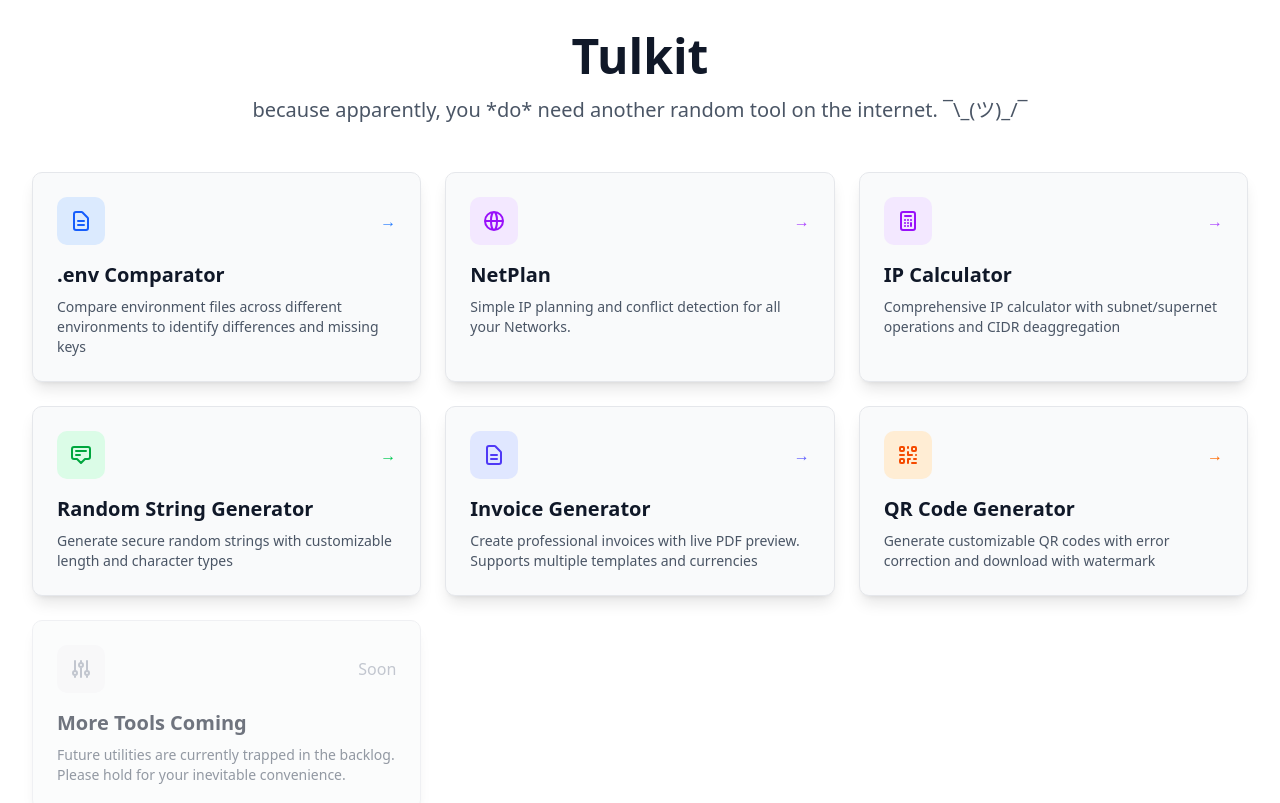
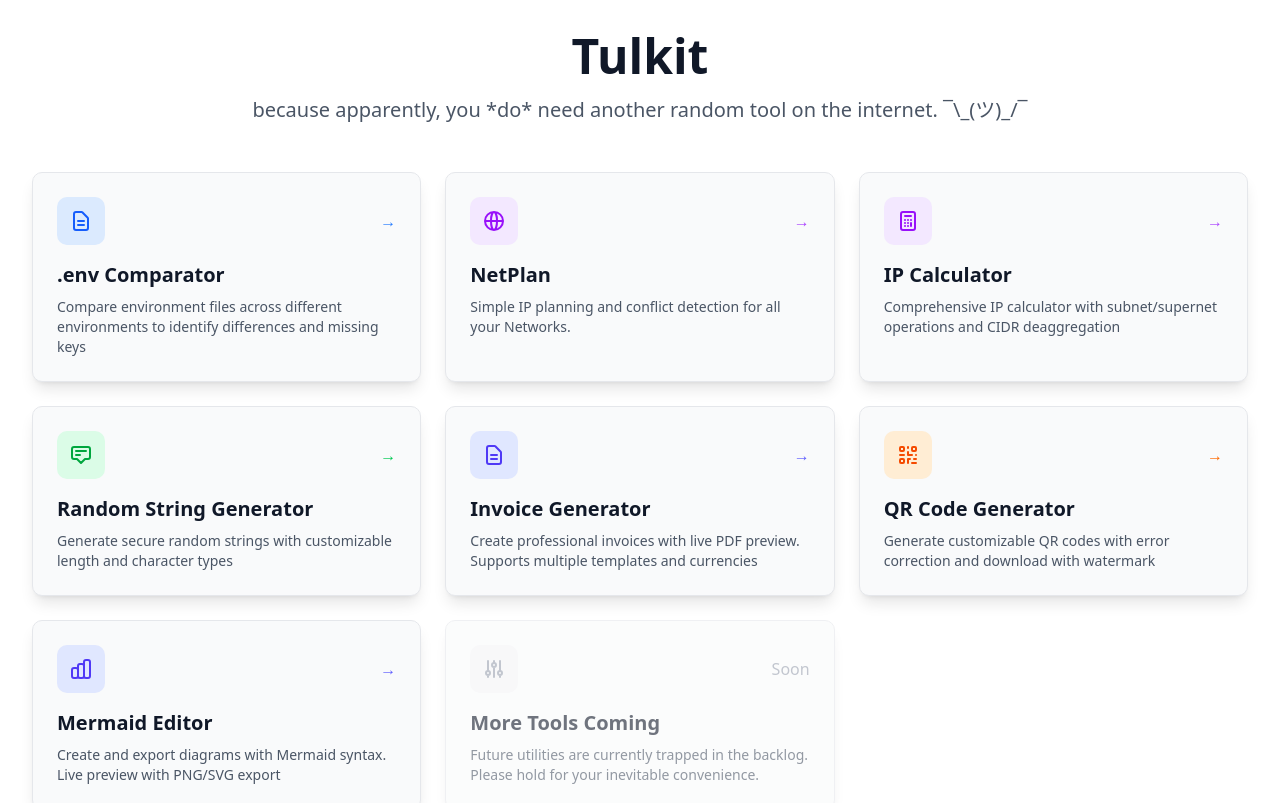
Before and after one commit to widnyana/tulkit, a Next.js app: page / in a window 1280 px wide. Shown: the top 803 px of the page. Built offline with nearby package versions, Linux system fonts and the light colour scheme.

Commit message:
feat: add mermaid editor to homepage

```diff
--- a/app/page.tsx
+++ b/app/page.tsx
@@ -149,6 +149,28 @@ export default function Home() {
           />
 
           <ToolCard
+            href="/mermaid-editor"
+            title="Mermaid Editor"
+            description="Create and export diagrams with Mermaid syntax. Live preview with PNG/SVG export"
+            color="indigo"
+            icon={
+              <svg
+                fill="none"
+                stroke="currentColor"
+                viewBox="0 0 24 24"
+                className="w-full h-full"
+              >
+                <path
+                  strokeLinecap="round"
+                  strokeLinejoin="round"
+                  strokeWidth={2}
+                  d="M9 19v-6a2 2 0 00-2-2H5a2 2 0 00-2 2v6a2 2 0 002 2h2a2 2 0 002-2zm0 0V9a2 2 0 012-2h2a2 2 0 012 2v10m-6 0a2 2 0 002 2h2a2 2 0 002-2m0 0V5a2 2 0 012-2h2a2 2 0 012 2v14a2 2 0 01-2 2h-2a2 2 0 01-2-2z"
+                />
+              </svg>
+            }
+          />
+
+          <ToolCard
             title="More Tools Coming"
             description="Future utilities are currently trapped in the backlog. Please hold for your inevitable convenience."
             color="gray"
```
